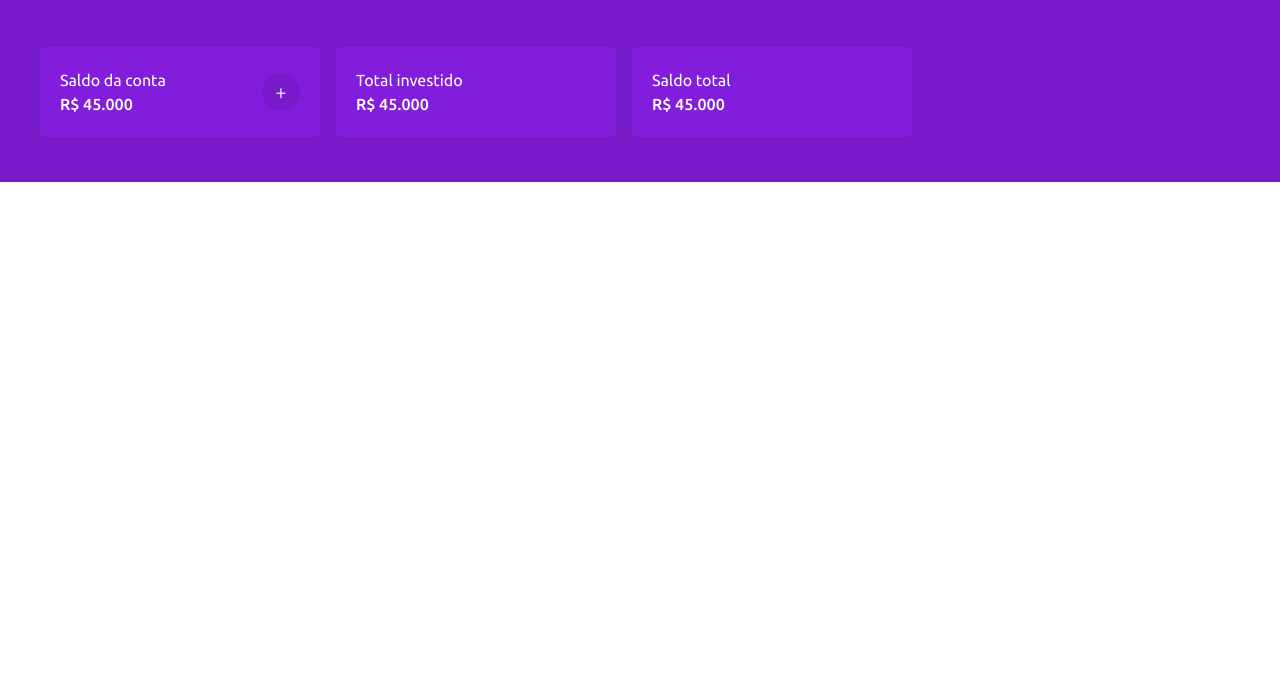
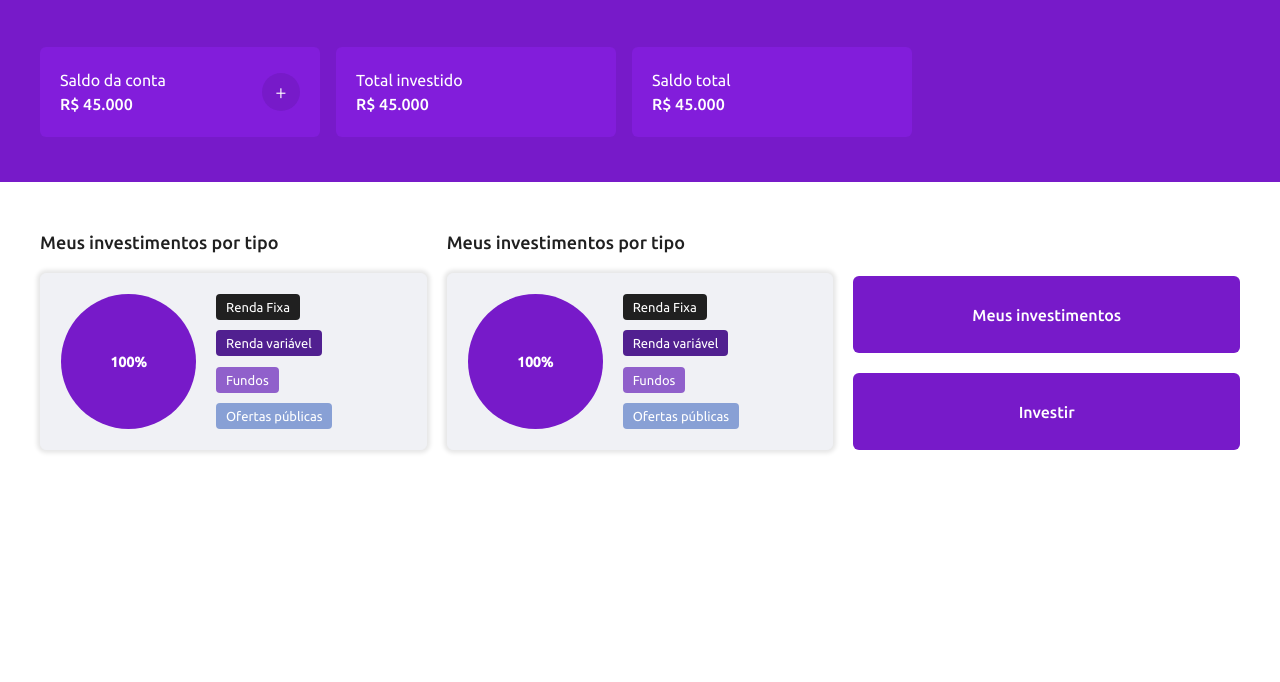
Before and after one commit to wanderson648/projeto-html-css-bootcamp-rasmoo, a plain HTML site: page index.html in a window 1280 px wide. Shown: the part 118-800 px from the top of the page. Drawn offline with Linux system fonts and the light colour scheme.

Commit message:
Finalizando parte principal do projeto

```diff
--- a/css/styles.css
+++ b/css/styles.css
@@ -17,7 +17,7 @@
   --gray: #F0F1F5;
   --black: #202020;
 
-  --tag-gray:#342745;
+  --tag-gray: #342745;
   --tag-regular-purple: #512090;
   --tag-light-purple: #9060CB;
   --tag-white-purple: #88A0D5;
@@ -91,14 +91,14 @@ header {
   align-items: center;
   gap: 12px;
   cursor: pointer;
-  background: var(--regular-light-purple);
+  background: var(--regular-purple);
   padding: 10px 20px;
   border-radius: 6px;
   transition: .3s;
 }
 
 .ocultar-valores:hover {
-  background: var(--light-purple);
+  background: var(--regular-light-purple);
 }
 
 .ocultar-valores span {
@@ -163,3 +163,116 @@ header {
   font-size: 20px;
   font-weight: 200;
 }
+
+/*  main */
+
+main {
+  width: 100%;
+  display: flex;
+  justify-content: center;
+  margin-top: 50px;
+}
+
+.main-container {
+  width: 1200px;
+  display: flex;
+  column-gap: 20px;
+  justify-content: space-between;
+}
+
+.main-container .main-coluna {
+  width: 100%;
+  display: flex;
+  flex-direction: column;
+  align-items: flex-start;
+  gap: 20px;
+  justify-content: flex-end;
+}
+
+.main-container .main-coluna h2 {
+  font-size: 18px;
+  font-weight: 500;
+  color: var(--black);
+}
+
+.main-container .main-coluna .main-card {
+  width: 100%;
+  background: var(--gray);
+  padding: 20px;
+  border-radius: 6px;
+  display: flex;
+  column-gap: 20px;
+  box-shadow: 0px 0px 4px 3px rgba(0,0,0, 0.1);
+  border: 1px solid var(--gray);
+}
+
+.main-container .main-coluna .main-card:hover {
+  border: 1px solid rgba(0,0,0, 0.1);
+}
+
+.main-container .main-coluna .main-card .main-grafico {
+  width: 135px;
+  height: 135px;
+  border-radius: 50%;
+  background: var(--regular-purple);
+  display: flex;
+  align-items: center;
+  justify-content: center;
+}
+
+.main-container .main-coluna .main-card .main-grafico span {
+  color: var(--white);
+  font-size: 14px;
+  font-weight: 700;
+}
+
+.main-container .main-coluna .main-card .main-grafico-descricao {
+  flex: 1;
+  display: flex;
+  flex-direction: column;
+  align-items: flex-start;
+  justify-content: space-between;
+}
+
+
+.main-container .main-coluna .main-card .main-grafico-descricao span {
+  padding: 6px 10px;
+  border-radius: 4px;
+  color: var(--white);
+  font-size: 13px;
+  font-weight: 400;
+}
+
+.main-container .main-coluna .main-card .main-grafico-descricao .primeira-tag {
+  background-color: var(--black);
+}
+
+.main-container .main-coluna .main-card .main-grafico-descricao .segunda-tag {
+  background-color: var(--tag-regular-purple);
+}
+
+.main-container .main-coluna .main-card .main-grafico-descricao .terceira-tag {
+  background-color: var(--tag-light-purple);
+}
+
+.main-container .main-coluna .main-card .main-grafico-descricao .quarta-tag {
+  background-color: var(--tag-white-purple);
+}
+
+
+/* main buttons */
+.main-coluna button {
+  background: var(--regular-purple);
+  color: var(--white);
+  width: 100%;
+  height: 77px;
+  border-radius: 6px;
+  cursor: pointer;
+  font-size: 16px;
+  font-weight: 500;
+  transition: .3s;
+}
+
+.main-coluna button:hover {
+  background: var(--regular-light-purple);
+}
--- a/index.html
+++ b/index.html
@@ -80,7 +80,47 @@
 
   <!-- main -->
 
+  <main>
+    <div class="main-container">
 
+      <!-- main conluma -->
+      <div class="main-coluna">
+        <h2>Meus investimentos por tipo</h2>
+        <div class="main-card">
+          <div class="main-grafico">
+            <span>100%</span>
+          </div>
+          <div class="main-grafico-descricao">
+            <span class="primeira-tag">Renda Fixa</span>
+            <span class="segunda-tag">Renda variável</span>
+            <span class="terceira-tag">Fundos</span>
+            <span class="quarta-tag">Ofertas públicas</span>
+          </div>
+        </div>
+      </div>
+
+      <div class="main-coluna">
+        <h2>Meus investimentos por tipo</h2>
+        <div class="main-card">
+          <div class="main-grafico">
+            <span>100%</span>
+          </div>
+          <div class="main-grafico-descricao">
+            <span class="primeira-tag">Renda Fixa</span>
+            <span class="segunda-tag">Renda variável</span>
+            <span class="terceira-tag">Fundos</span>
+            <span class="quarta-tag">Ofertas públicas</span>
+          </div>
+        </div>
+      </div>
+
+      <div class="main-coluna">
+        <button>Meus investimentos</button>
+        <button>Investir</button>
+      </div>
+
+    </div>
+  </main>
 
 
 </body>
```
